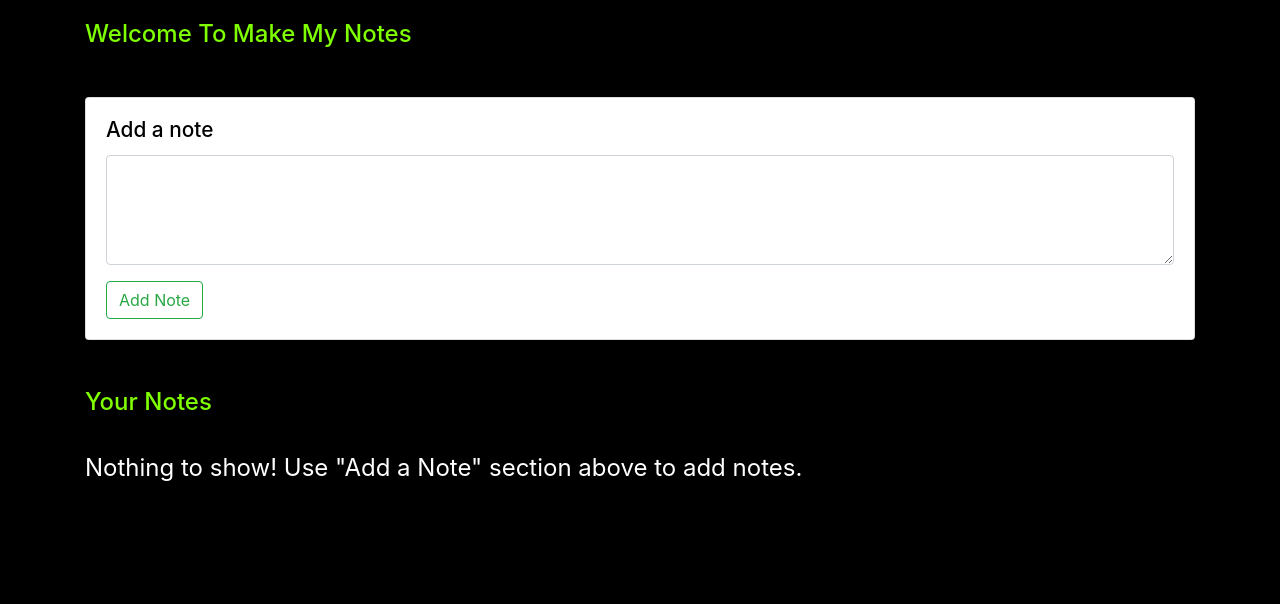
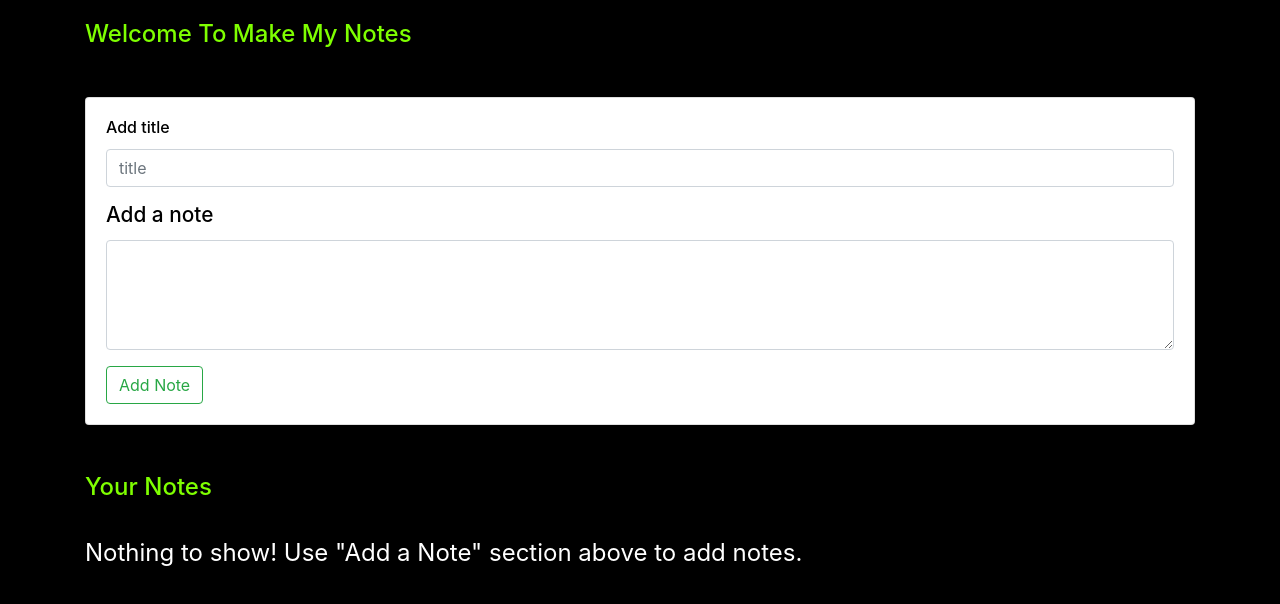
Before and after one commit to irit2607/MakeMyNotes, a plain HTML site: page index.html in a window 1280 px wide. Shown: the part 78-682 px from the top of the page. Drawn offline with nearby package versions, Linux system fonts and the light colour scheme.

Commit message:
Update index.html

```diff
--- a/index.html
+++ b/index.html
@@ -34,6 +34,10 @@
         <h4 style="color: chartreuse;">Welcome To Make My Notes</h4>
         <div class="card my-5" >
             <div class="card-body">
+                <div class="form-group">
+                    <h5 class="card-title" style="color: black; font-size: 1em;">Add title</h5>
+                    <input type="text" class="form-control" id="addTitle" placeholder="title">
+                  </div>
                 <h5 class="card-title" style="color: black; font-size: 1.3em;">Add a note</h5>
                 <div class="form-group">
 
```
